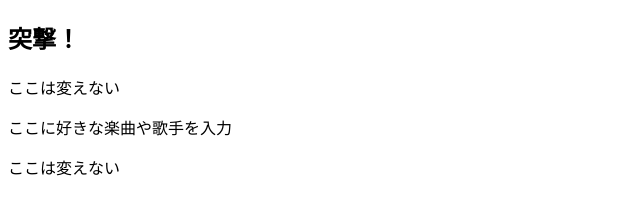
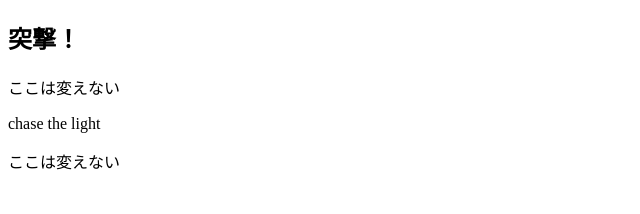
Before and after one commit to a-nitanai/testConflict, a plain HTML site: page index.html in a window 1280 px wide. Shown: the whole page, without its empty margins (0-640 px from the left). Drawn offline with Linux system fonts and the light colour scheme.

Commit message:
[modify]index.html git push --set-upstream origin updateBranch
a
:

```diff
--- a/index.html
+++ b/index.html
@@ -6,7 +6,7 @@
 <body>
 <h2> 突撃！ </h2>
 <p>ここは変えない</p>
-<p>ここに好きな楽曲や歌手を入力</p>
+<p>chase the light</p>
 <p>ここは変えない</p>
 </body>
 </html>
```
Also changed, not shown: 1 other file.
